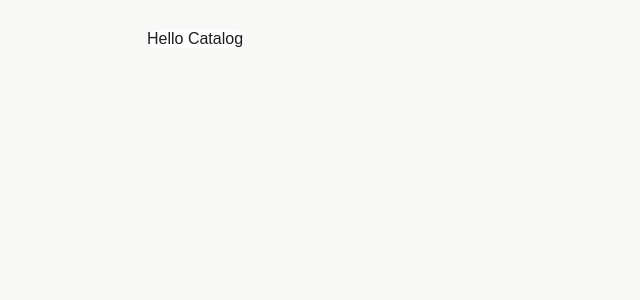
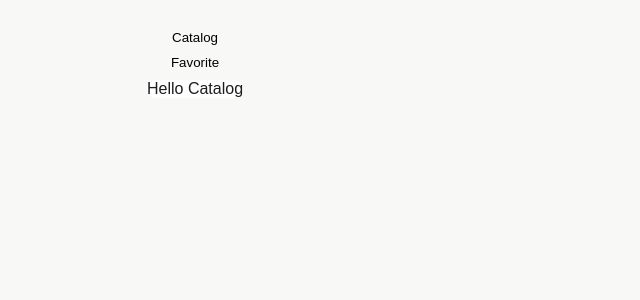
Before and after one commit to Kate-Mil/RentalCar, a React (Create React App) app: page /Rentalcar/catalog in a window 1280 px wide. Shown: the top 300 px of the page, without its empty margins (0-640 px from the left). Built offline with nearby package versions, Linux system fonts and the light colour scheme.

Commit message:
checking

```diff
--- a/src/components/Layout/Layout.js
+++ b/src/components/Layout/Layout.js
@@ -8,6 +8,8 @@ const Layout = () => {
   return (
     <LayoutWrapper>
       <SectionWrapper>
+        <button>Catalog</button>
+        <button>Favorite</button>
         {/* {!isHomePage && <SearchBar />} */}
         <OutletWrapper>
           <Outlet />
```
